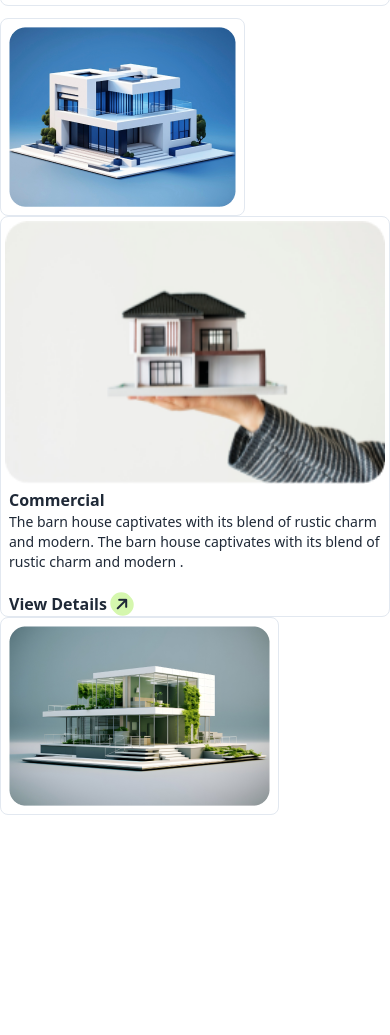
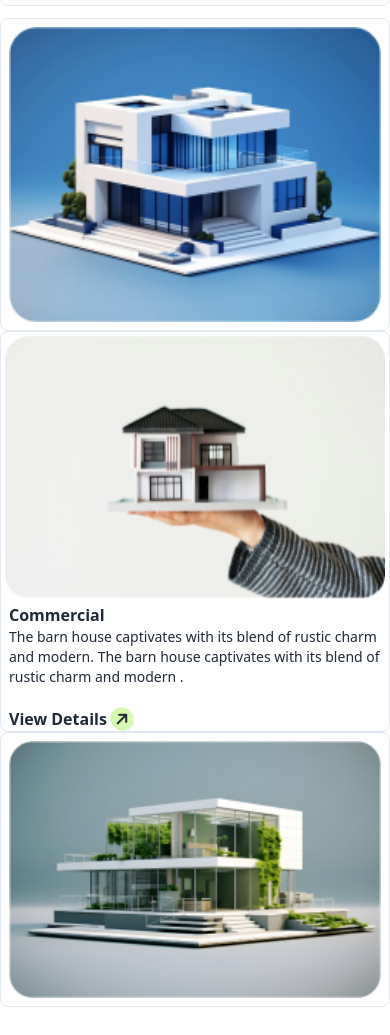
Before and after one commit to nowrinnova/house-building-design, a plain HTML site: page index.html in a window 390 px wide. Shown: the part 3434-4469 px from the top of the page. Before the commit the page ends 4277 px from the top, so only its background shows below. Drawn offline with nearby package versions, Linux system fonts and the light colour scheme.

Commit message:
latest progess row -2 done

```diff
--- a/index.html
+++ b/index.html
@@ -33,7 +33,7 @@
 
 <body>
 
-  <main class="max-w-screen-xl mx-auto">
+  <main class="max-w-[1440px] mx-auto">
     <!-- navbar section -->
     <header class="md:container mx-auto lg:p-16">
       <nav>
@@ -83,7 +83,7 @@
       </nav>
     </header>
     <!-- banner section  -->
-    <div class="md:container lg:container mx-auto m-5 lg:py-16 text-center space-y-3">
+    <div class="md:container  mx-auto m-5 lg:py-16 text-center space-y-3">
       <img src="./image/banner.png" alt="" class="mx-auto mb-9">
       <h1 class="max-w-xl text-center mx-auto font-bold text-xl lg:text-4xl px-7">A barn house of this design has a
         striking
@@ -194,10 +194,7 @@
       </div>
       <!-- row-2 -->
       <div class=" md:grid md:grid-cols-4 md:gap-4">
-        <div>
-          <img src="./image/img3.png" alt="" class=" border border-slate-200 p-2 rounded-lg">
-        </div>
-        <div>
+        <div><img src="./image/img3.png" alt="" class=" border border-slate-200 p-2 rounded-lg w-full"></div>
         <div class="col-span-2 md:flex border border-slate-200 justify-center items-center rounded-lg ">
           <div>
             <img src="./image/img1.png" alt="" class="mx-auto w-full lg:w-[400px] p-1 ">
@@ -212,12 +209,7 @@
             </p>
           </div>
         </div>
-
-        </div>
-        <div>
-          <img src="./image/img4.png" alt="" class=" border border-slate-200 p-2 rounded-lg">
-        </div>
-
+        <div><img src="./image/img4.png" alt="" class=" border border-slate-200 p-2 rounded-lg w-full"></div>
       </div>
     </div>
   </main>
```
Lines whose indentation alone changed are shown as unchanged.
